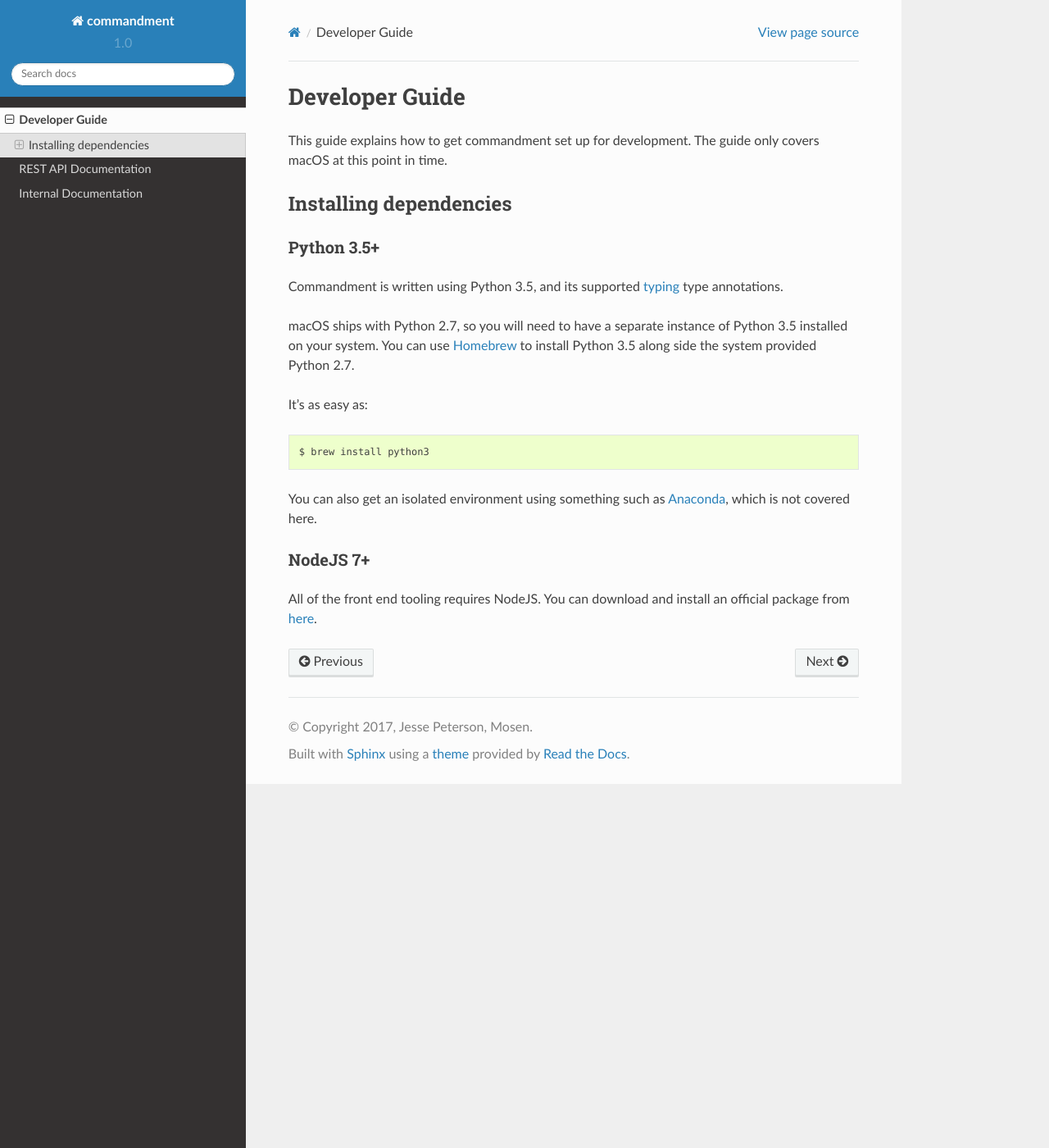
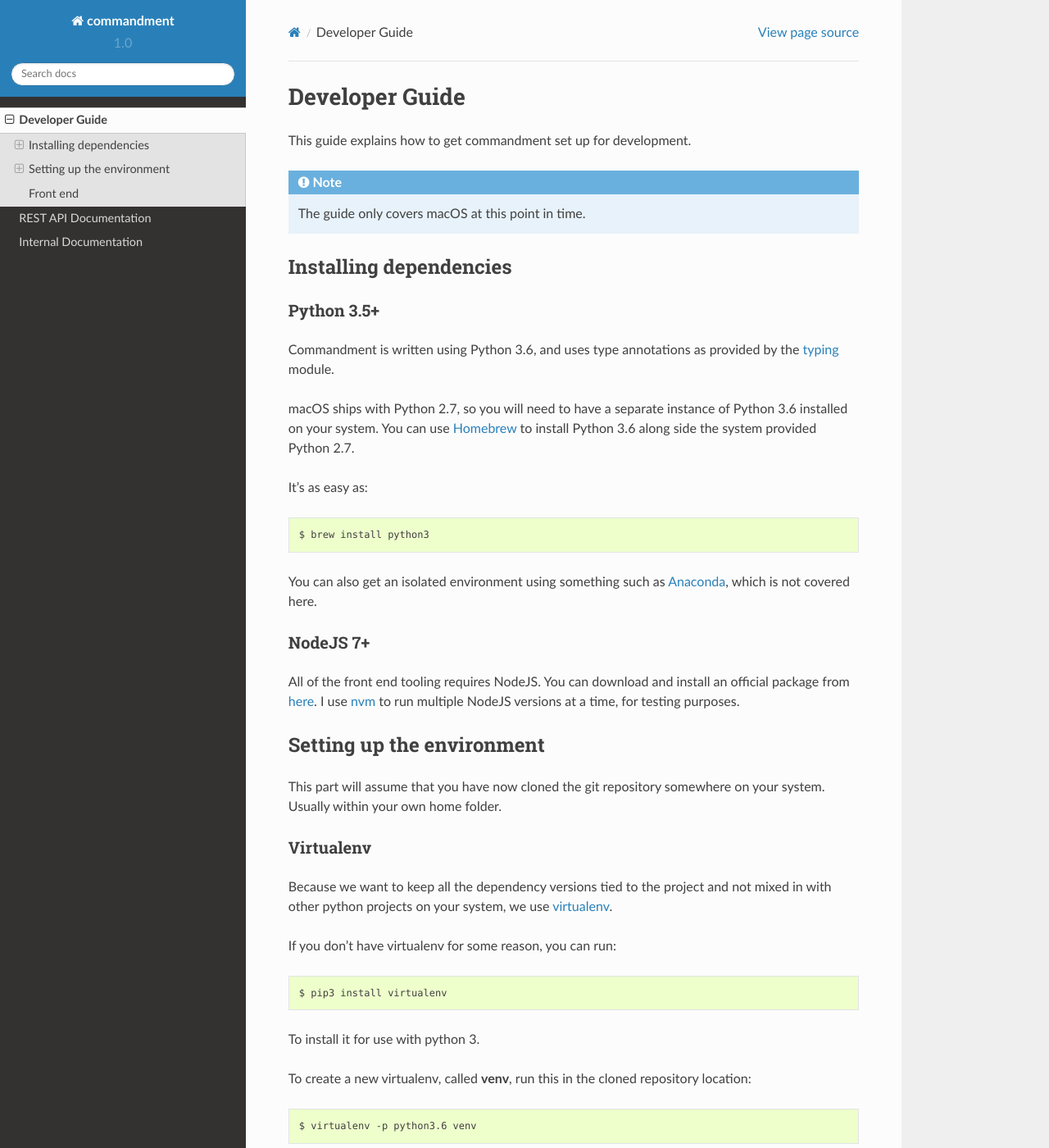
Before and after one commit to cmdmnt/commandment, a Sphinx documentation site: the page built from doc/guides/developer.rst, in a window 1280 px wide and 1400 px high. Shown: the whole window at 82% size. Built offline with Sphinx 7.4.7 and the Read the Docs theme 2.0.0, drawn with Linux system fonts in a browser that asks for light colours; some of the changed text lies outside the part shown.

Commit message:
Documentation again Dockerfile uses py 3.6 since intflag is not in 3.5

```diff
--- a/doc/guides/developer.rst
+++ b/doc/guides/developer.rst
@@ -2,7 +2,8 @@ Developer Guide
 ===============
 
 This guide explains how to get commandment set up for development.
-The guide only covers macOS at this point in time.
+
+.. note:: The guide only covers macOS at this point in time.
 
 Installing dependencies
 -----------------------
@@ -10,11 +11,11 @@ Installing dependencies
 Python 3.5+
 ^^^^^^^^^^^
 
-Commandment is written using Python 3.5, and its supported `typing <https://docs.python.org/3/library/typing.html>`_
-type annotations.
+Commandment is written using Python 3.6, and uses type annotations as provided by the
+`typing <https://docs.python.org/3/library/typing.html>`_ module.
 
-macOS ships with Python 2.7, so you will need to have a separate instance of Python 3.5 installed on your system.
-You can use `Homebrew <https://brew.sh>`_ to install Python 3.5 along side the system provided Python 2.7.
+macOS ships with Python 2.7, so you will need to have a separate instance of Python 3.6 installed on your system.
+You can use `Homebrew <https://brew.sh>`_ to install Python 3.6 along side the system provided Python 2.7.
 
 It's as easy as::
 
@@ -27,3 +28,54 @@ NodeJS 7+
 ^^^^^^^^^
 
 All of the front end tooling requires NodeJS. You can download and install an official package from `here <https://nodejs.org/en/>`_.
+I use `nvm <https://github.com/creationix/nvm>`_ to run multiple NodeJS versions at a time, for testing purposes.
+
+Setting up the environment
+--------------------------
+
+This part will assume that you have now cloned the git repository somewhere on your system. Usually within your own
+home folder.
+
+Virtualenv
+^^^^^^^^^^
+
+Because we want to keep all the dependency versions tied to the project and not mixed in with other python projects on
+your system, we use `virtualenv <https://virtualenv.pypa.io/en/stable/>`_.
+
+If you don't have virtualenv for some reason, you can run::
+
+    $ pip3 install virtualenv
+
+To install it for use with python 3.
+
+To create a new virtualenv, called **venv**, run this in the cloned repository location::
+
+    $ virtualenv -p python3.6 venv
+
+This will create a new virtualenv specifically for Python 3.6, inside the **venv** directory.
+
+Before we can install all of the commandment dependencies, we need to activate the virtual environment. This is so the
+dependencies are installed into **venv** and not **/usr/local** somewhere.
+
+To activate the virtualenv run::
+
+    $ . ./venv/activate
+
+Your prompt should then change to ``(venv) hostname:dir $``.
+
+Python dependencies
+^^^^^^^^^^^^^^^^^^^
+
+Now that the virtualenv is active, we can install all of the Python dependencies, using the **requirements.txt** in the
+repository.
+
+.. note:: In a normal setup, the dependencies listed in setup.py would be used instead.
+
+Run this command to fetch all of the Python dependencies::
+
+    $ pip install -r ./requirements.txt
+
+Now you're done with all the backend, you can move on to the front end build process.
+
+Front end
+---------
```
Also changed, not shown: 1 other file.
